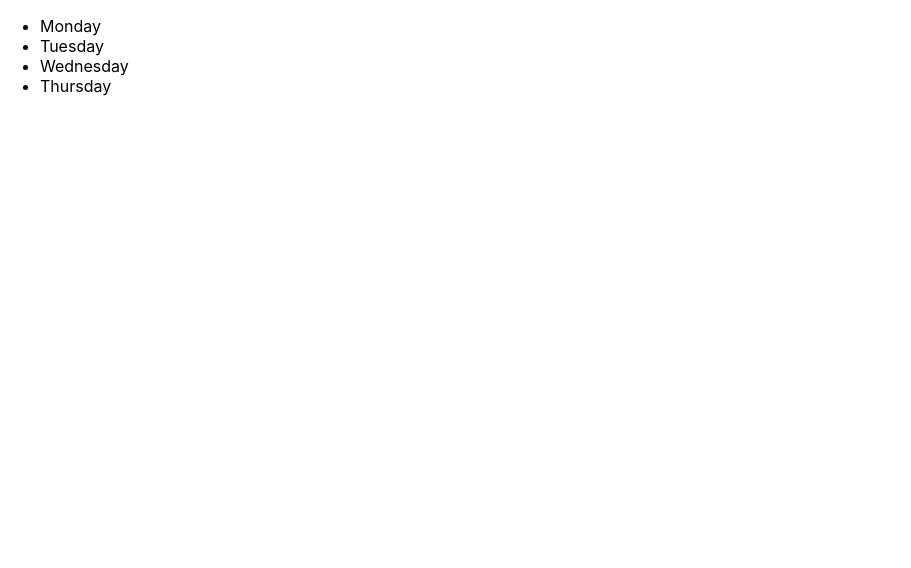
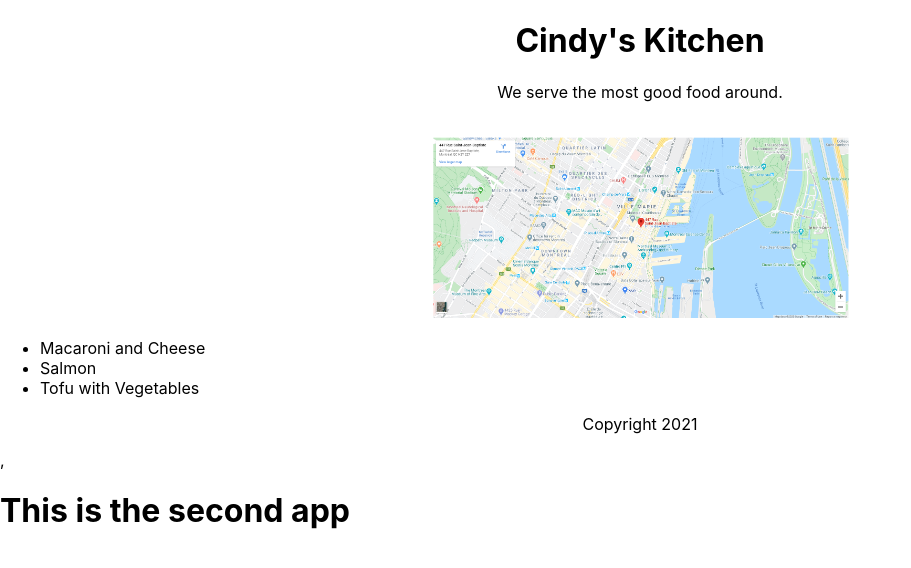
Before and after one commit to thytran142/react-essentials, a React (Create React App) app: page / in a window 1280 px wide. Shown: the top 568 px of the page, without its empty margins (0-911 px from the left). Built offline with nearby package versions, Linux system fonts and the light colour scheme.

Commit message:
Chapter 3: React Components.

```diff
--- a/src/App.js
+++ b/src/App.js
@@ -1,25 +1,48 @@
-import logo from './logo.svg';
 import './App.css';
-
+import map from './map.PNG';
+function Header(props) {
+    // Always have a props and maybe an empty object
+    console.log(props);
+    return (
+        <header>
+            <h1>{props.name}'s Kitchen</h1>
+        </header>
+    );
+}
+function Main(props) {
+    return (
+        <section>
+            <p>We serve the most {props.adjective} food around.</p>
+            <img src={map} height={200} alt={"map about the restaurant"}/>
+            <ul style={{textAlign: "Left"}}>
+                {props.dishes.map((dish) => (
+                    <li key={dish.id}>{dish.title}</li>
+                ))}
+            </ul>
+        </section>
+    );
+}
+function Footer(props) {
+    return (
+        <footer>
+            <p>Copyright {props.year}</p>
+        </footer>
+    );
+}
+const dishes = [
+    "Macaroni and Cheese",
+    "Salmon",
+    "Tofu with Vegetables"
+];
+const dishObjects = dishes.map((dish, i) => ({id: i, title: dish}));
 function App() {
   return (
     <div className="App">
-      <header className="App-header">
-        <img src={logo} className="App-logo" alt="logo" />
-        <p>
-          Edit <code>src/App.js</code> and save to reload.
-        </p>
-        <a
-          className="App-link"
-          href="https://reactjs.org"
-          target="_blank"
-          rel="noopener noreferrer"
-        >
-          Learn React
-        </a>
-      </header>
+        <Header name="Cindy"/>
+        <Main adjective="good" dishes={dishObjects}/>
+        <Footer year={new Date().getFullYear()}/>
     </div>
   );
 }
 
-export default App;
+export default App; // That I need to import that to my index.js
--- a/src/index.js
+++ b/src/index.js
@@ -2,16 +2,18 @@ import React from 'react';
 import ReactDOM from 'react-dom';
 import './index.css';
 import reportWebVitals from './reportWebVitals';
-
+import App from "./App";
+function AppTwo() {
+    return (
+        <h1>This is the second app</h1>
+    )
+}
 ReactDOM.render(
-  React.createElement(
-      "ul",
-      null,
-      React.createElement("li", null, "Monday"),
-      React.createElement("li", null, "Tuesday"),
-      React.createElement("li", null, "Wednesday"),
-      React.createElement("li", null, "Thursday")
-  ),
+    <>
+        <App/>,
+        <AppTwo/>
+    </>
+  ,
   document.getElementById('root')
 );
 
```
Also changed, not shown: src/map.PNG (added), 1 other file (tests, documents, lock files or other folders).
